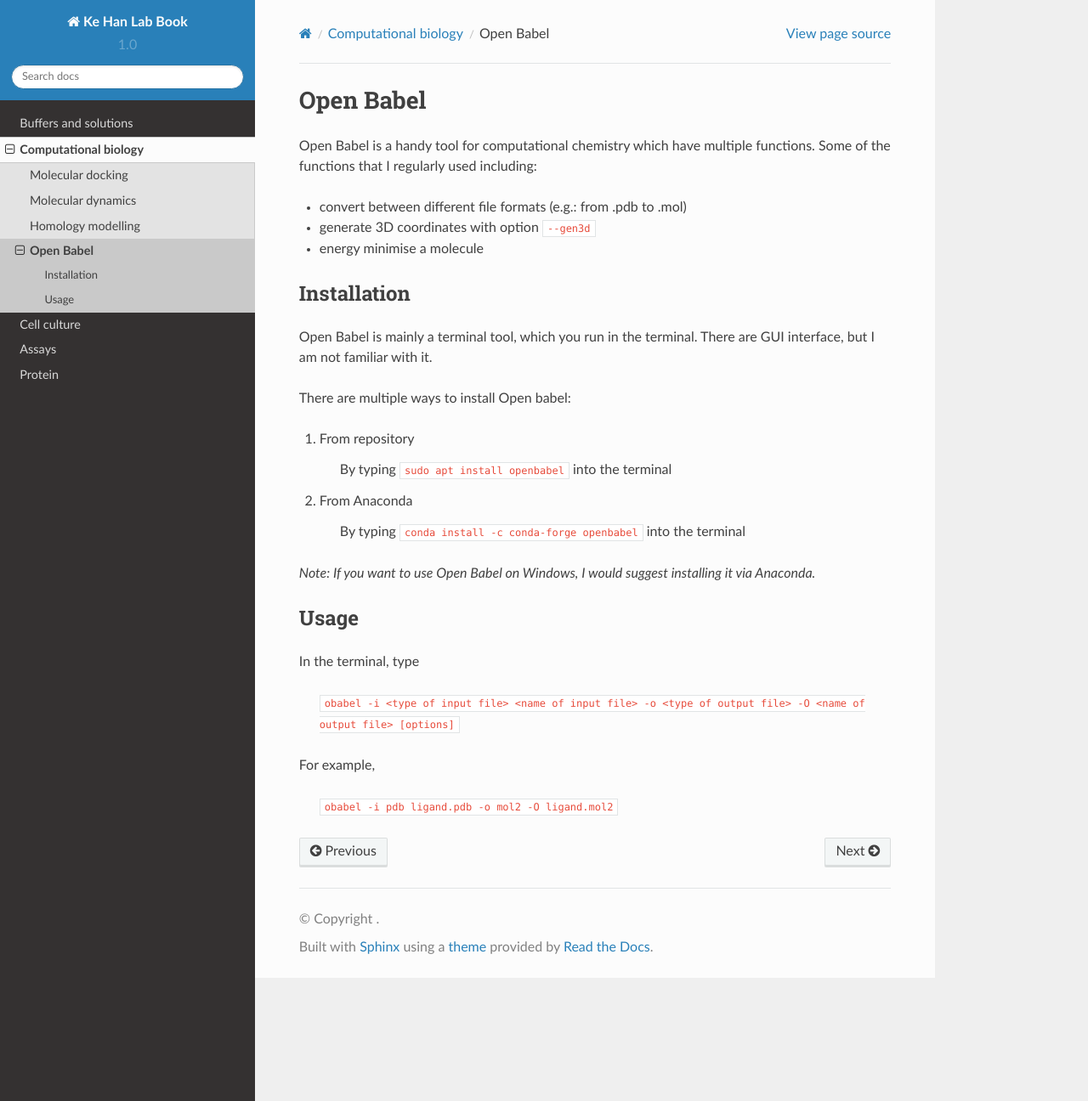
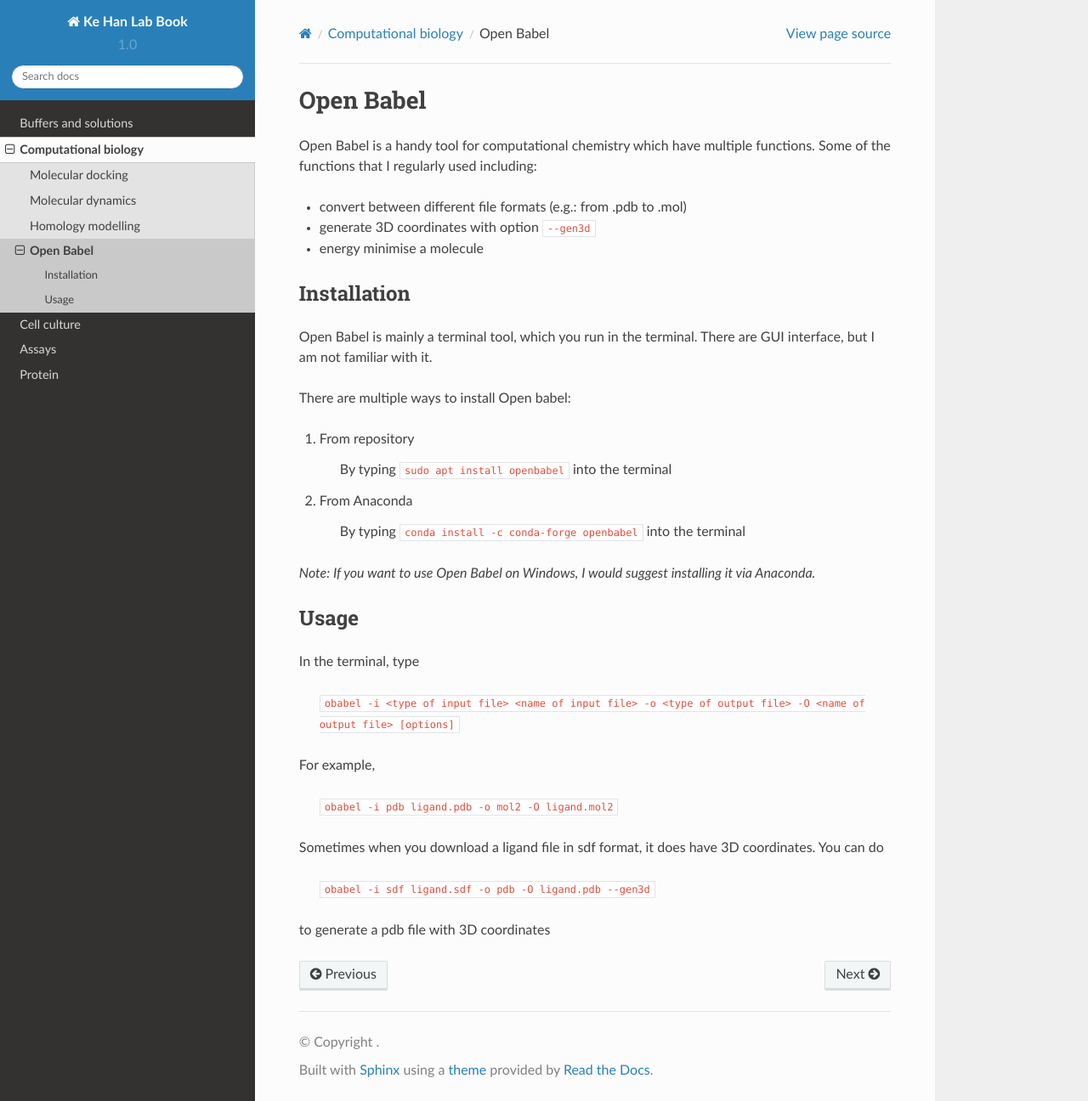
Before and after one commit to kehantan/labbook, a Sphinx documentation site: the page built from docs/computational/openbabel.rst, in a window 1280 px wide and 1296 px high. Shown: the whole window at 85% size. Built offline with Sphinx 7.4.7 and the Read the Docs theme 2.0.0, drawn with Linux system fonts in a browser that asks for light colours.

Commit message:
Update openbabel.rst

```diff
--- a/docs/computational/openbabel.rst
+++ b/docs/computational/openbabel.rst
@@ -31,3 +31,9 @@
 For example,
 
     ``obabel -i pdb ligand.pdb -o mol2 -O ligand.mol2``
+
+Sometimes when you download a ligand file in sdf format, it does have 3D coordinates. You can do
+
+    ``obabel -i sdf ligand.sdf -o pdb -O ligand.pdb --gen3d``
+
+to generate a pdb file with 3D coordinates
```
